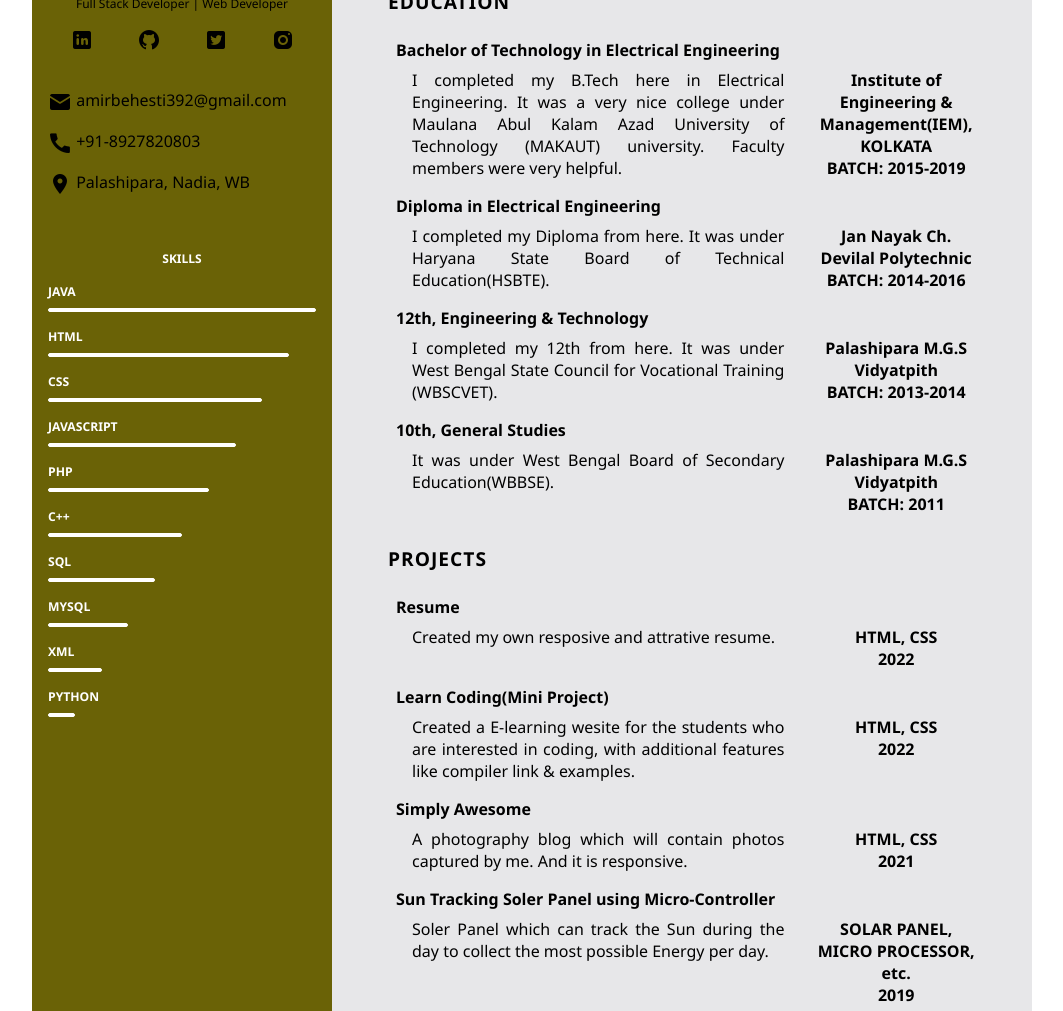
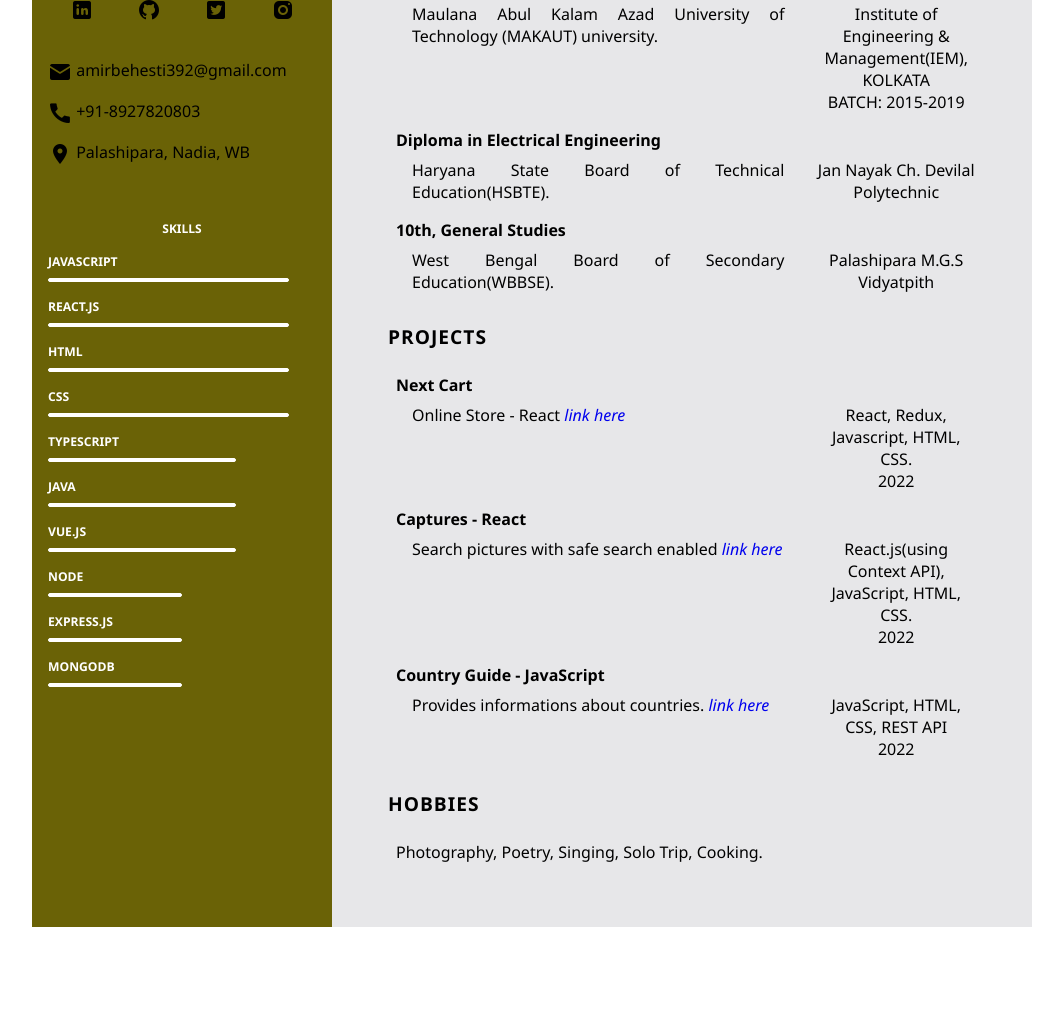
Before and after one commit to amirbehesti/CSS-Selectors-Basic-Selectors-Combinators-Id-selector-Class-selector---Post-Class---Responsive-, a plain HTML site: page index.html in a window 1280 px wide. Shown: the part 329-1340 px from the top of the page, without its empty margins (32-1095 px from the left). After the commit the page ends 1276 px from the top, so only its background shows below. Drawn offline with Linux system fonts and the light colour scheme.

Commit message:
Add files via upload

```diff
--- a/index.html
+++ b/index.html
@@ -19,7 +19,6 @@
                         <img class="profile-image" src="./assets/images/profile-image.jpg" alt="Profile Image">
                     </div>
                     <h2 class="name">Mokasafat Amir Behesti</h2>
-                    <h4 class="designation">Fresher</h4>
                     <hr>
                     <p class="description">Full Stack Developer | Web Developer</p>
                 </div>
@@ -70,10 +69,18 @@
                         <div class="skills-content">
                             <div class="skill-item">
                                 <div class="skill-name">
-                                    <h3>JAVA</h3>
+                                    <h3>JAVASCRIPT</h3>
                                 </div>
                                 <div class="skill-progress">
-                                    <div class="progress-bar" style="width: 100%"></div>
+                                    <div class="progress-bar" style="width: 90%"></div>
+                                </div>
+                            </div>
+                            <div class="skill-item">
+                                <div class="skill-name">
+                                    <h3>React.js</h3>
+                                </div>
+                                <div class="skill-progress">
+                                    <div class="progress-bar" style="width: 90%"></div>
                                 </div>
                             </div>
                             <div class="skill-item">
@@ -89,12 +96,12 @@
                                     <h3>CSS</h3>
                                 </div>
                                 <div class="skill-progress">
-                                    <div class="progress-bar" style="width: 80%"></div>
+                                    <div class="progress-bar" style="width: 90%"></div>
                                 </div>
                             </div>
                             <div class="skill-item">
                                 <div class="skill-name">
-                                    <h3>JAVASCRIPT</h3>
+                                    <h3>TypeScript</h3>
                                 </div>
                                 <div class="skill-progress">
                                     <div class="progress-bar" style="width: 70%"></div>
@@ -102,15 +109,23 @@
                             </div>
                             <div class="skill-item">
                                 <div class="skill-name">
-                                    <h3>PHP</h3>
+                                    <h3>Java</h3>
                                 </div>
                                 <div class="skill-progress">
-                                    <div class="progress-bar" style="width: 60%"></div>
+                                    <div class="progress-bar" style="width: 70%"></div>
                                 </div>
                             </div>
                             <div class="skill-item">
                                 <div class="skill-name">
-                                    <h3>C++</h3>
+                                    <h3>Vue.js</h3>
+                                </div>
+                                <div class="skill-progress">
+                                    <div class="progress-bar" style="width: 70%"></div>
+                                </div>
+                            </div>
+                            <div class="skill-item">
+                                <div class="skill-name">
+                                    <h3>Node</h3>
                                 </div>
                                 <div class="skill-progress">
                                     <div class="progress-bar" style="width: 50%"></div>
@@ -118,34 +133,18 @@
                             </div>
                             <div class="skill-item">
                                 <div class="skill-name">
-                                    <h3>SQL</h3>
+                                    <h3>Express.js</h3>
                                 </div>
                                 <div class="skill-progress">
-                                    <div class="progress-bar" style="width: 40%"></div>
+                                    <div class="progress-bar" style="width: 50%"></div>
                                 </div>
                             </div>
                             <div class="skill-item">
                                 <div class="skill-name">
-                                    <h3>MYSQL</h3>
+                                    <h3>MongoDb</h3>
                                 </div>
                                 <div class="skill-progress">
-                                    <div class="progress-bar" style="width: 30%"></div>
-                                </div>
-                            </div>
-                            <div class="skill-item">
-                                <div class="skill-name">
-                                    <h3>XML</h3>
-                                </div>
-                                <div class="skill-progress">
-                                    <div class="progress-bar" style="width: 20%"></div>
-                                </div>
-                            </div>
-                            <div class="skill-item">
-                                <div class="skill-name">
-                                    <h3>PYTHON</h3>
-                                </div>
-                                <div class="skill-progress">
-                                    <div class="progress-bar" style="width: 10%"></div>
+                                    <div class="progress-bar" style="width: 50%"></div>
                                 </div>
                             </div>
                         </div>
@@ -159,11 +158,9 @@
                 <section class="about-section">
                     <h1 class="right-title">About Me</h1>
                     <p class="right-content">
-                        I completed my B.Tech in Electrical Engineering by the mid of 2019,
-                        After that I was preparing for core Electrical jobs, and then in a span of 4-5 months COVID pandemic started.
-                        Since My teenage I'm always a Technology lover & love to explore new technologies,
-                        during pandemic many of my friends got placed with dream jobs which was a big Motivation for me.
-                        Then I set up my mind, and I started learning coding and learning new languages.
+                        I completed my B.Tech in Electrical Engineering by 2019.
+                        Since My teenage I'm always a Technology lover & love to explore new technologies.
+                        I completed 1 year Internship in Full Stack Web Development at Newton School.
                         I am a quick learner and eager to learn more and I am also try to most
                         efficient in the work that i am given.
                     </p>
@@ -174,10 +171,8 @@
                     <div class="right-content">
                         <h4>Bachelor of Technology in Electrical Engineering</h4>
                         <div class="education-details">
-                            <span class="institution-details">I completed my B.Tech here in Electrical Engineering. It was a
-                                very nice college under Maulana Abul Kalam Azad University of
-                                Technology (MAKAUT) university. Faculty members were very
-                                helpful.</span>
+                            <span class="institution-details">Maulana Abul Kalam Azad University of
+                                Technology (MAKAUT) university.</span>
                             <span class="institution">
                                 <div>Institute of Engineering & Management(IEM), KOLKATA</div>
                                 <div> BATCH: 2015-2019</div>
@@ -187,24 +182,11 @@
                     <div class="right-content">
                         <h4>Diploma in Electrical Engineering</h4>
                         <div class="education-details">
-                            <span class="institution-details">I completed my Diploma from here. It was under
+                            <span class="institution-details">
                                 Haryana State Board of Technical Education(HSBTE).
                                 </span>
                             <span class="institution">
                                 <div>Jan Nayak Ch. Devilal Polytechnic</div>
-                                <div>BATCH: 2014-2016</div>
-                            </span>
-                        </div>
-                    </div>
-                    <div class="right-content">
-                        <h4>12th, Engineering & Technology</h4>
-                        <div class="education-details">
-                            <span class="institution-details">I completed my 12th from here. It was under
-                                West Bengal State Council for Vocational Training (WBSCVET).
-                                </span>
-                            <span class="institution">
-                                <div>Palashipara M.G.S Vidyatpith</div>
-                                <div>BATCH: 2013-2014</div>
                             </span>
                         </div>
                     </div>
@@ -212,11 +194,10 @@
                         <h4>10th, General Studies</h4>
                         <div class="education-details">
                               <span class="institution-details">
-                                It was under West Bengal Board of Secondary Education(WBBSE).
+                                West Bengal Board of Secondary Education(WBBSE).
                               </span>
                             <span class="institution">
                                 <div>Palashipara M.G.S Vidyatpith</div>
-                                <div>BATCH: 2011</div>
                             </span>
                         </div>
                     </div>
@@ -225,48 +206,37 @@
                 <section class="project-section">
                     <h1 class="right-title">Projects</h1>
                     <div class="right-content">
-                        <h4>Resume</h4>
+                        <h4>Next Cart</h4>
                         <div class="project-details">
-                            <span class="project-info">Created my own resposive and attrative resume.</span>
+                            <span class="project-info">Online Store - React <a class="link" target="_blank" href="https://gorgeous-khapse-a183ab.netlify.app/">link here</a></span>
                             <span class="project-span">
-                                <div>HTML, CSS</div>
+                                <div>React, Redux, Javascript, HTML, CSS.</div>
                                 <div>2022</div>
                             </span>
                         </div>
                     </div>
                     <div class="right-content">
-                        <h4>Learn Coding(Mini Project)</h4>
+                        <h4>Captures - React</h4>
                         <div class="project-details">
-                            <span class="project-info">Created a E-learning wesite for the students who are interested in coding, with
-                                additional features like compiler link & examples.</span>
+                            <span class="project-info">Search pictures with safe search enabled <a class="link" target="_blank" href="https://ubiquitous-gnome-78ccaf.netlify.app/">link here</a></span>
                             <span class="project-span">
-                                <div>HTML, CSS</div>
+                                <div> React.js(using Context API), JavaScript, HTML, CSS.</div>
                                 <div>2022</div>
                             </span>
                         </div>
                     </div>
 
                     <div class="right-content">
-                        <h4>Simply Awesome</h4>
+                        <h4>Country Guide - JavaScript</h4>
                         <div class="project-details">
-                            <span class="project-info">A photography blog which will contain photos captured by me. And it is responsive.</span>
+                            <span class="project-info">Provides informations about countries. <a class="link" target="_blank" href="https://country-guide1.netlify.app/">link here</a></span>
                             <span class="project-span">
-                                <div>HTML, CSS</div>
-                                <div>2021</div>
+                                <div> JavaScript, HTML, CSS, REST API</div>
+                                <div>2022</div>
                             </span>
                         </div>
                     </div>
 
-                    <div class="right-content">
-                        <h4>Sun Tracking Soler Panel using Micro-Controller</h4>
-                        <div class="project-details">
-                            <span class="project-info">Soler Panel which can track the Sun during the day to collect the most possible Energy per day.</span>
-                            <span class="project-span">
-                                <div>SOLAR PANEL, MICRO PROCESSOR, etc.</div>
-                                <div>2019</div>
-                            </span>
-                        </div>
-                    </div>
                 </section>
                 <br>
                 <section class="hobbies-section">
--- a/style.css
+++ b/style.css
@@ -140,7 +140,6 @@
     margin-right: 0.5rem;
     margin-left: 2rem;
     text-align: center;
-    font-weight: bold;
   }
   .project-details {
     padding-top: 0.5rem;
@@ -155,11 +154,14 @@
     width: 30%;
     margin-right: 0.5rem;
     margin-left: 2rem;
-    font-weight: bold;
     text-align: center;
   }
   .personal-details .icon {
     padding-top: 1rem;
+  }
+  .link{
+    text-decoration: none;
+    font-style: italic;
   }
   @media screen and (max-width: 673px) {
     .main-content {
```
